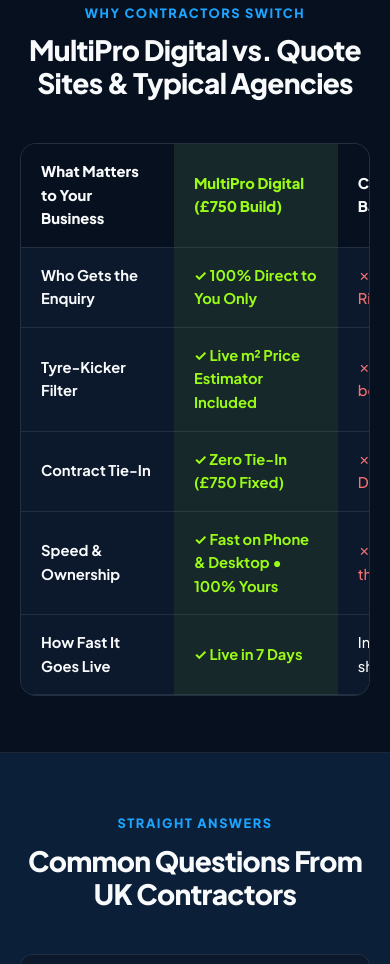
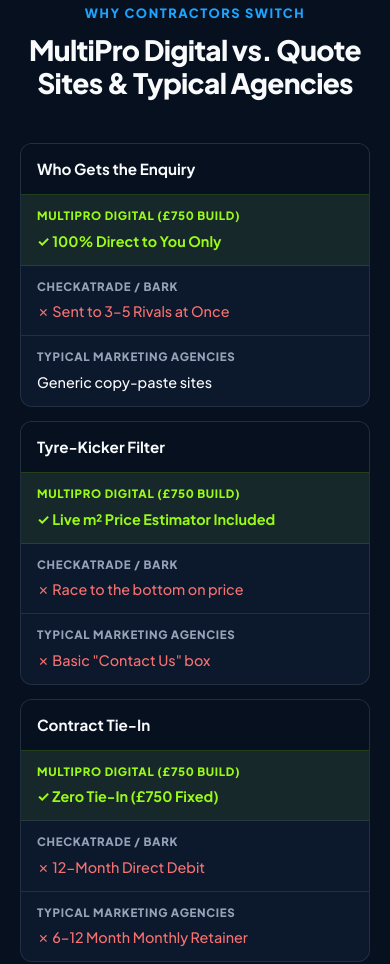
Before and after one commit to mahabubkabir40-ai/multipro-digital-uk, a plain HTML site: page index.html in a window 390 px wide. Shown: the part 6748-7712 px from the top of the page. Drawn offline with Linux system fonts and the light colour scheme.

Commit message:
Optimize comparison table into clean vertically-stacked native cards on mobile

```diff
--- a/index.html
+++ b/index.html
@@ -372,34 +372,34 @@
             </thead>
             <tbody>
               <tr>
-                <td><strong>Who Gets the Enquiry</strong></td>
-                <td class="highlight good">✓ 100% Direct to You Only</td>
-                <td class="bad">✗ Sent to 3–5 Rivals at Once</td>
-                <td>Generic copy-paste sites</td>
+                <td class="comp-metric"><strong>Who Gets the Enquiry</strong></td>
+                <td class="highlight good" data-label="MultiPro Digital (£750 Build)">✓ 100% Direct to You Only</td>
+                <td class="bad" data-label="Checkatrade / Bark">✗ Sent to 3–5 Rivals at Once</td>
+                <td data-label="Typical Marketing Agencies">Generic copy-paste sites</td>
               </tr>
               <tr>
-                <td><strong>Tyre-Kicker Filter</strong></td>
-                <td class="highlight good">✓ Live m² Price Estimator Included</td>
-                <td class="bad">✗ Race to the bottom on price</td>
-                <td class="bad">✗ Basic "Contact Us" box</td>
+                <td class="comp-metric"><strong>Tyre-Kicker Filter</strong></td>
+                <td class="highlight good" data-label="MultiPro Digital (£750 Build)">✓ Live m² Price Estimator Included</td>
+                <td class="bad" data-label="Checkatrade / Bark">✗ Race to the bottom on price</td>
+                <td class="bad" data-label="Typical Marketing Agencies">✗ Basic "Contact Us" box</td>
               </tr>
               <tr>
-                <td><strong>Contract Tie-In</strong></td>
-                <td class="highlight good">✓ Zero Tie-In (£750 Fixed)</td>
-                <td class="bad">✗ 12-Month Direct Debit</td>
-                <td class="bad">✗ 6–12 Month Monthly Retainer</td>
+                <td class="comp-metric"><strong>Contract Tie-In</strong></td>
+                <td class="highlight good" data-label="MultiPro Digital (£750 Build)">✓ Zero Tie-In (£750 Fixed)</td>
+                <td class="bad" data-label="Checkatrade / Bark">✗ 12-Month Direct Debit</td>
+                <td class="bad" data-label="Typical Marketing Agencies">✗ 6–12 Month Monthly Retainer</td>
               </tr>
               <tr>
-                <td><strong>Speed &amp; Ownership</strong></td>
-                <td class="highlight good">✓ Fast on Phone &amp; Desktop • 100% Yours</td>
-                <td class="bad">✗ You only rent their profile</td>
-                <td class="bad">✗ Slow WordPress • Often locked in</td>
+                <td class="comp-metric"><strong>Speed &amp; Ownership</strong></td>
+                <td class="highlight good" data-label="MultiPro Digital (£750 Build)">✓ Fast on Phone &amp; Desktop • 100% Yours</td>
+                <td class="bad" data-label="Checkatrade / Bark">✗ You only rent their profile</td>
+                <td class="bad" data-label="Typical Marketing Agencies">✗ Slow WordPress • Often locked in</td>
               </tr>
               <tr>
-                <td><strong>How Fast It Goes Live</strong></td>
-                <td class="highlight good">✓ Live in 7 Days</td>
-                <td>Instant, price-shoppers</td>
-                <td class="bad">✗ 4–8 Weeks</td>
+                <td class="comp-metric"><strong>How Fast It Goes Live</strong></td>
+                <td class="highlight good" data-label="MultiPro Digital (£750 Build)">✓ Live in 7 Days</td>
+                <td data-label="Checkatrade / Bark">Instant, price-shoppers</td>
+                <td class="bad" data-label="Typical Marketing Agencies">✗ 4–8 Weeks</td>
               </tr>
             </tbody>
           </table>
--- a/styles.css
+++ b/styles.css
@@ -1155,6 +1155,72 @@ img {
   }
 }
 
+@media (max-width: 768px) {
+  .table-wrap {
+    overflow: visible;
+    border: none;
+    background: transparent;
+  }
+
+  .comp-table {
+    min-width: 0;
+    width: 100%;
+    display: block;
+  }
+
+  .comp-table thead {
+    display: none;
+  }
+
+  .comp-table tbody {
+    display: grid;
+    gap: 14px;
+  }
+
+  .comp-table tr {
+    display: block;
+    background: var(--slate-card);
+    border: 1px solid var(--slate-border);
+    border-radius: var(--radius-md);
+    overflow: hidden;
+  }
+
+  .comp-table td {
+    display: block;
+    width: 100%;
+    padding: 12px 16px;
+    border-bottom: 1px solid var(--slate-border);
+    font-size: 0.9rem;
+  }
+
+  .comp-table td:last-child {
+    border-bottom: none;
+  }
+
+  .comp-table td.comp-metric {
+    background: var(--navy-deep);
+    color: var(--text-primary);
+    font-size: 0.95rem;
+    padding: 13px 16px;
+    border-bottom: 1px solid rgba(154, 251, 22, 0.2);
+  }
+
+  .comp-table td[data-label]::before {
+    content: attr(data-label);
+    display: block;
+    font-size: 0.72rem;
+    font-weight: 800;
+    text-transform: uppercase;
+    letter-spacing: 0.06em;
+    color: var(--text-muted);
+    margin-bottom: 4px;
+  }
+
+  .comp-table td.highlight[data-label]::before {
+    color: var(--brand-lime);
+  }
+}
+
 @media (max-width: 600px) {
   .hero {
     padding: 40px 0 56px;
```
